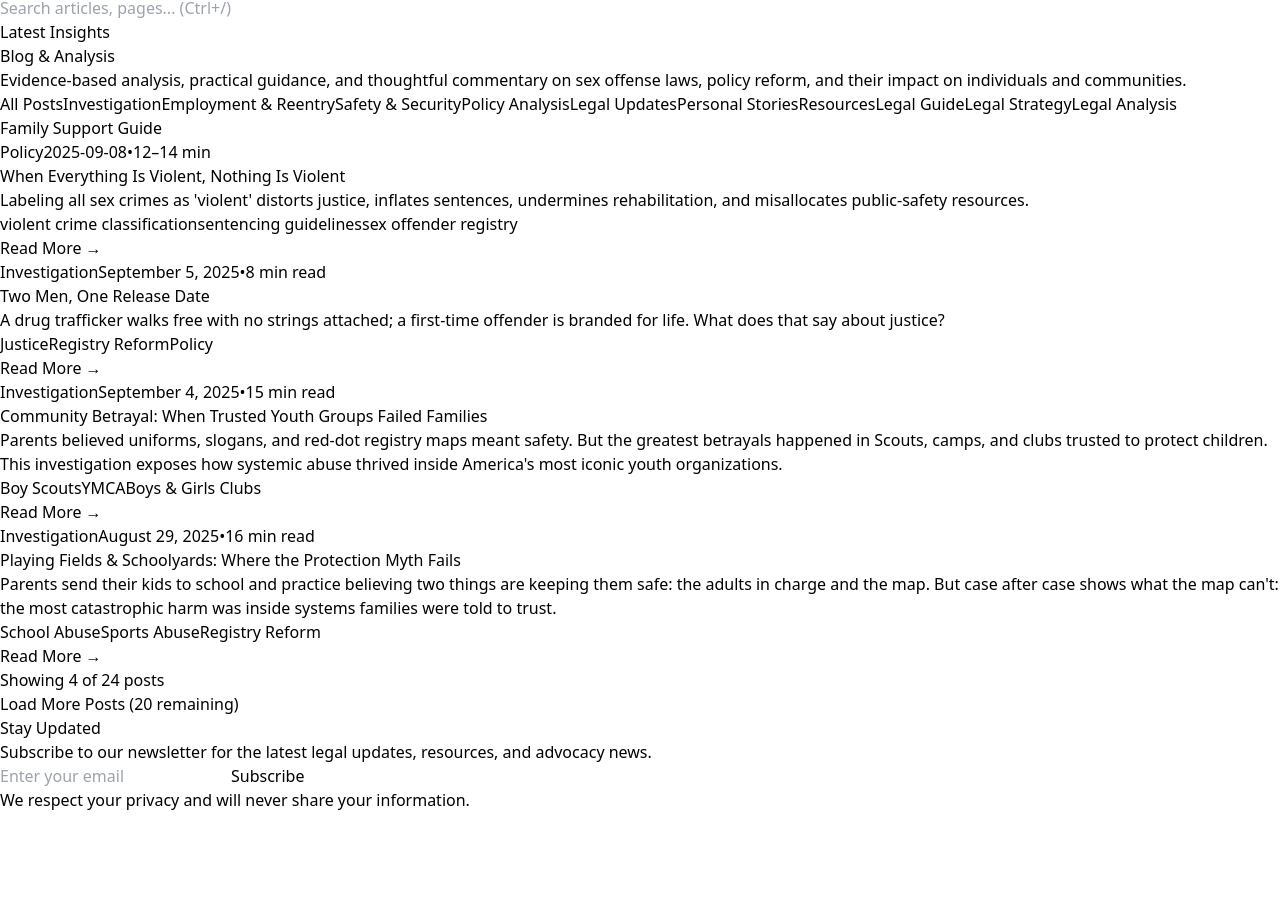
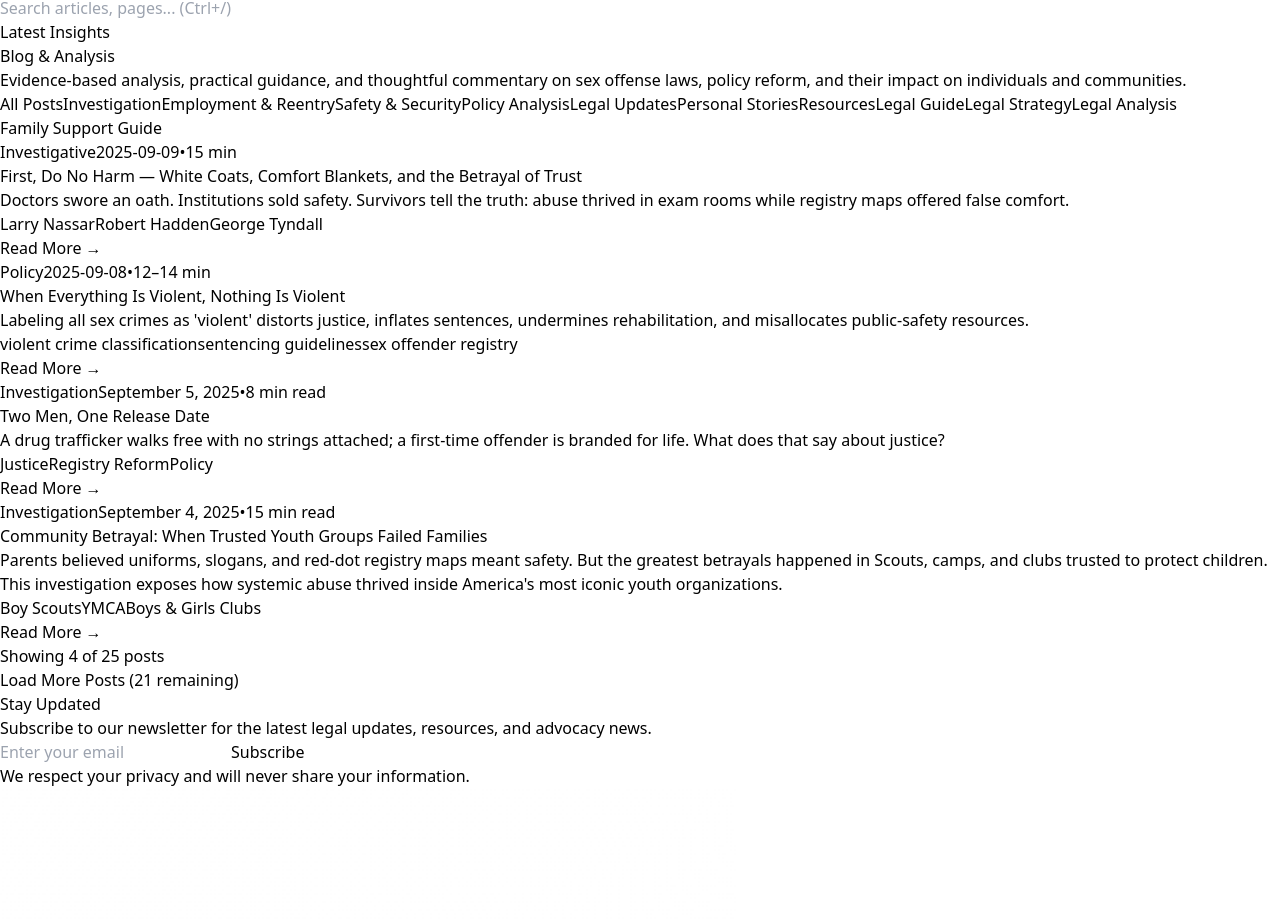
Before and after one commit to projectsolarrecon/Solar, a React (Vite) app: page /blog in a window 1280 px wide. Shown: the part 3036-3957 px from the top of the page. Built offline with nearby package versions, Linux system fonts and the light colour scheme.

Commit message:
Update blogPosts.ts

```diff
--- a/src/data/blogPosts.ts
+++ b/src/data/blogPosts.ts
@@ -12,7 +12,33 @@ export interface BlogPost {
 
 export const allBlogPosts: BlogPost[] = [
   // Insert this object at the TOP of the exported array (newest-first):
+// Insert this object at the TOP of the exported array (newest-first):
 
+{
+  id: "first-do-no-harm-2025-09-09",
+  title: "First, Do No Harm — White Coats, Comfort Blankets, and the Betrayal of Trust",
+  excerpt:
+    "Doctors swore an oath. Institutions sold safety. Survivors tell the truth: abuse thrived in exam rooms while registry maps offered false comfort.",
+  author: "The SOLAR Project",
+  date: "2025-09-09",
+  readTime: "15 min",
+  category: "Investigative",
+  tags: [
+    "Larry Nassar",
+    "Robert Hadden",
+    "George Tyndall",
+    "James Heaps",
+    "Richard Strauss",
+    "Robert Anderson",
+    "Earl Bradley",
+    "Darius Paduch",
+    "Zhi Alan Cheng",
+    "Patricia Hill",
+    "medical sexual abuse",
+    "sex offender registry",
+    "SOLAR Project"  ],
+  path: "/blog/first-do-no-harm"
+  },
   {
   id: "when-everything-is-violent-2025-09-08",
   title: "When Everything Is Violent, Nothing Is Violent",
```
